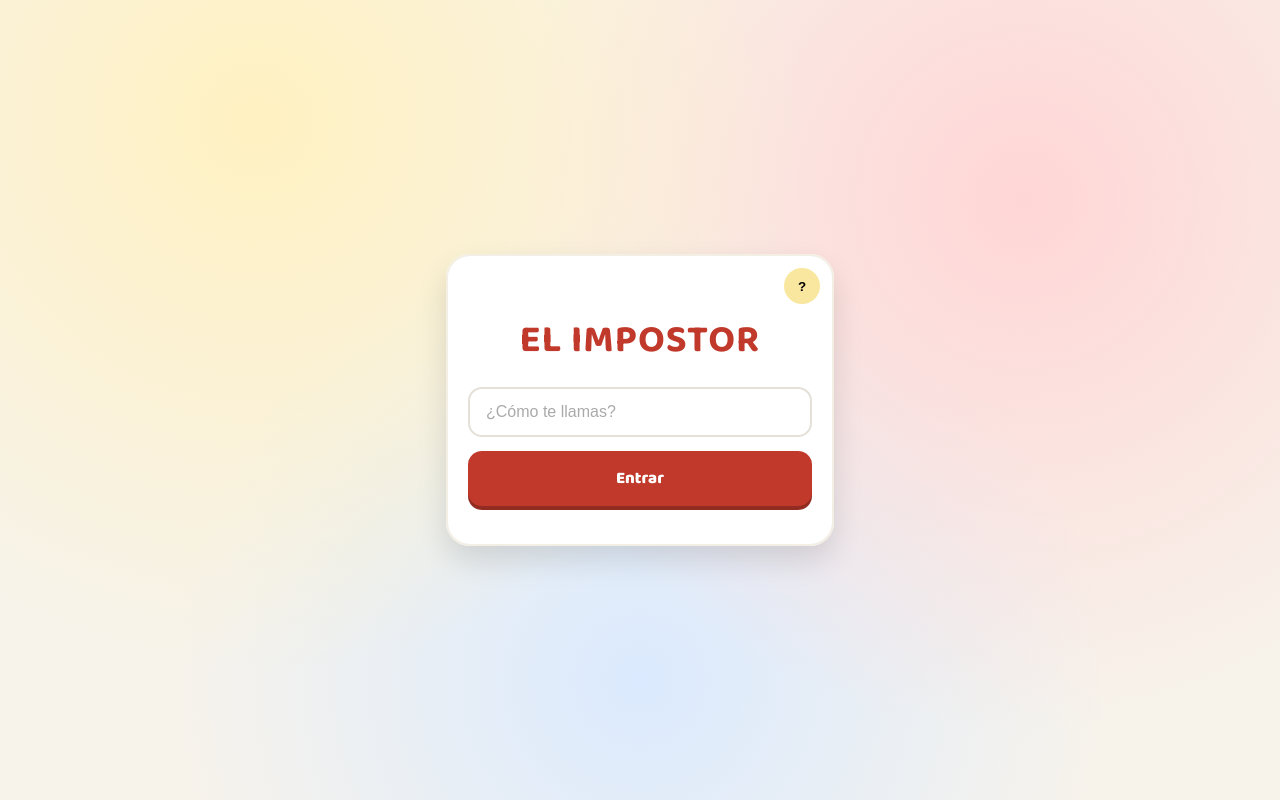
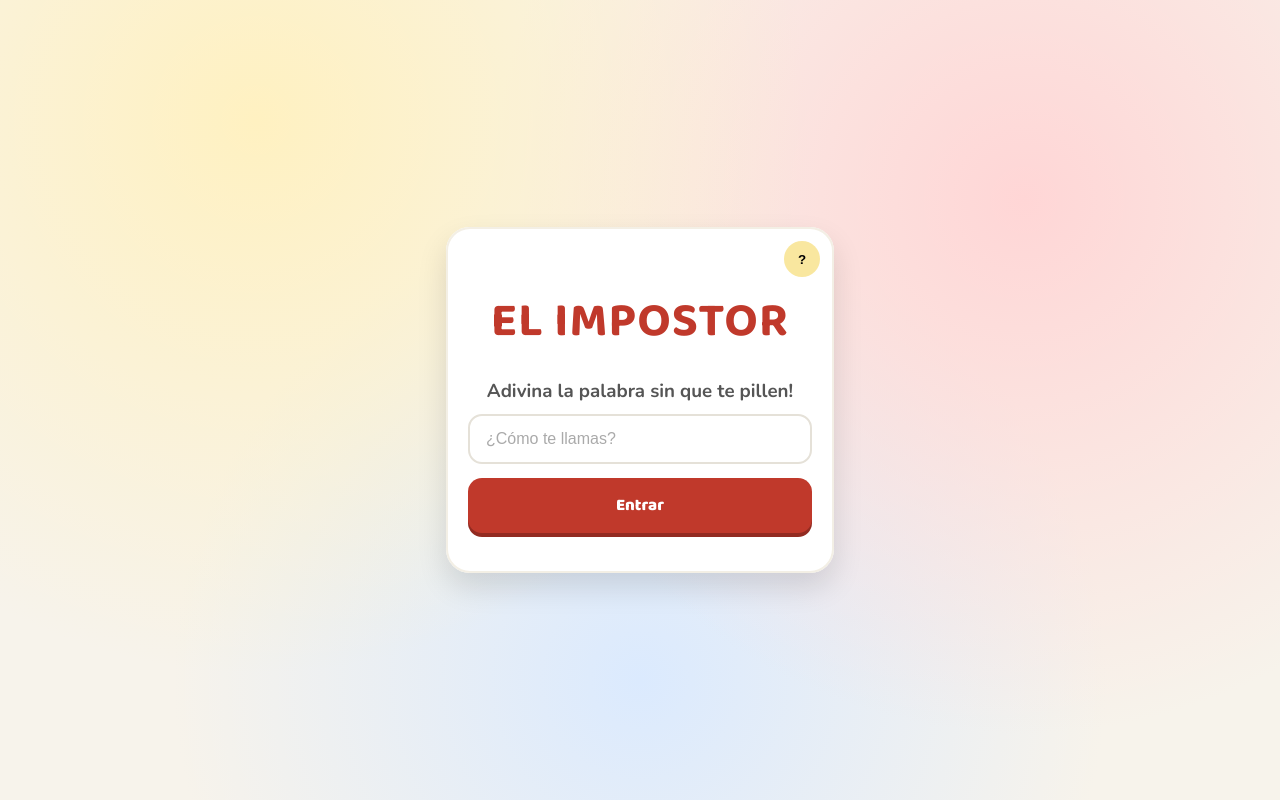
Before and after one commit to Revalyx/impostor-game, a website: page client/index.html in a window 1280 px wide. Drawn offline with nearby package versions, Linux system fonts and the light colour scheme; no server answers.

Commit message:
Mejoras de diseño

```diff
--- a/client/index.html
+++ b/client/index.html
@@ -54,8 +54,8 @@ body{
 .title{
   font-family:"Baloo 2",cursive;
   text-align:center;
-  font-size:2.4rem;
-  margin:0 0 16px;
+  font-size:3rem;
+  margin:0 0 0px;
   color:#c0392b;
   letter-spacing:1px;
 }
@@ -247,6 +247,10 @@ input:focus{
   font-weight:900;
   cursor:pointer;
 }
+
+h3{
+  text-align: center;
+}
   </style>
 </head>
 
@@ -256,6 +260,7 @@ input:focus{
   <div class="card">
 
     <h1 class="title">EL IMPOSTOR</h1>
+    <h3 class="subtitle">Adivina la palabra sin que te pillen!</h3>
     <button id="helpBtn" class="help-btn">?</button>
 
     <div id="login">
```
